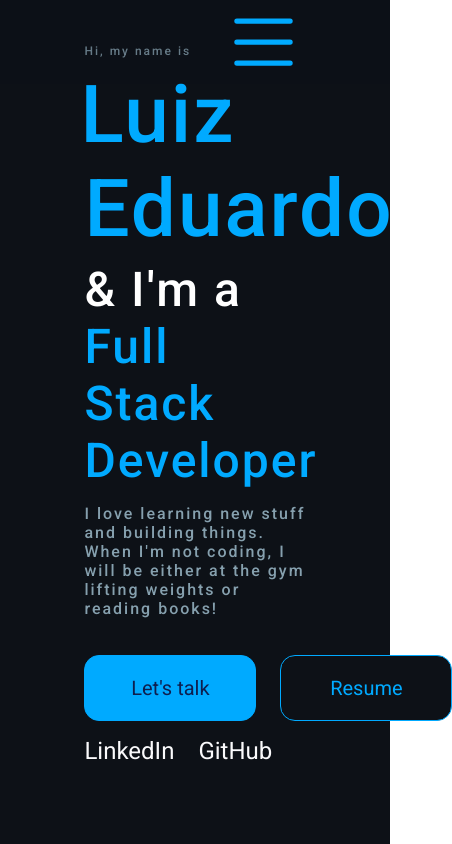
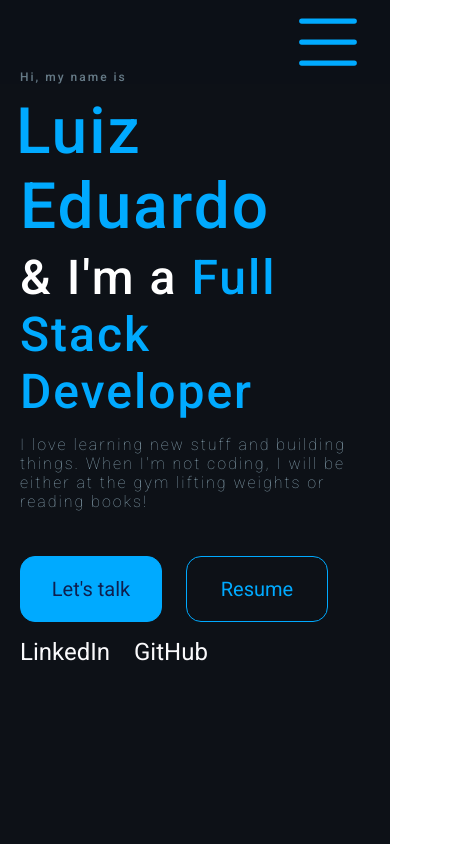
Before and after one commit to Luiz161001/portfolio, a React (Vite) app: page / in a window 390 px wide. Shown: the top 844 px of the page, 452 px wide, since content can reach past the window. Built offline with nearby package versions, Linux system fonts and the light colour scheme.

Commit message:
responsive to small devices fixed

```diff
--- a/src/App.css
+++ b/src/App.css
@@ -35,20 +35,22 @@ ul {
 }
 .container,
 .header-container {
-    margin-left: 10vh;
-    margin-right: 10vh;
+    margin-left: 20px;
+    margin-right: 20px;
 }
 
-.cards-container section{
-    position: sticky;
-    top: 0;
-    object-fit: cover;
-}
+
 @media only screen and (min-width: 900px) {
     .container,
     .header-container {
         margin-left: 20vh;
         margin-right: 20vh;
+    }
+
+    .cards-container section{
+        position: sticky;
+        top: 0;
+        object-fit: cover;
     }
 }
 
@@ -148,7 +150,7 @@ a {
 }
 
 #hero .left .text1 {
-    font-size: 5em;
+    font-size: 4em;
     color: var(--color-blue);
     padding-bottom: 5px;
     text-indent: -4px;
@@ -166,10 +168,11 @@ a {
 }
 
 #hero .left .text3 {
+    font-weight: 200;
     font-size: 1em;
     color: var(--color-light-blue);
     padding-bottom: 5px;
-    margin-bottom: 1em;
+    margin-bottom: 1.5em;
 }
 
 #hero .right {
@@ -189,7 +192,7 @@ a {
 .left .btn {
     border: 1px solid var(--color-blue);
     color: var(--color-blue);
-    width: 6.5em;
+    width: 5em;
     padding: 20px;
 }
 
@@ -210,7 +213,15 @@ a {
 .socials {
     display: flex;
     flex-direction: row;
-    gap: 1em;font-size: 1.5em;
+    gap: 1em;
+    font-size: 1.5em;
+    margin-bottom: 1em;
+}
+
+@media only screen and (min-height: 300px ) and (max-height: 800px){
+    #hero .container {
+        height: 100%;
+    }
 }
 
 @media only screen and (min-width: 1200px){
@@ -221,6 +232,7 @@ a {
         opacity: 0.7;
     }
     #hero .container {
+        height: 100vh;
         display: grid;
         grid-template-columns: 2fr 1fr;
         grid-template-rows: 1fr;
@@ -230,11 +242,17 @@ a {
         flex-direction: column;
         /* padding-top: 20vh; */
     }
+    #hero .left .text1 {
+        font-size: 5em;
+    }
     #hero .left .text3 {
         width: 70%;
     }
     #hero .left .text, .btn-container, .socials {
         padding-left: 10vh;
+    }
+    .left .btn {
+        width: 6.5em;
     }
 }
 
```
